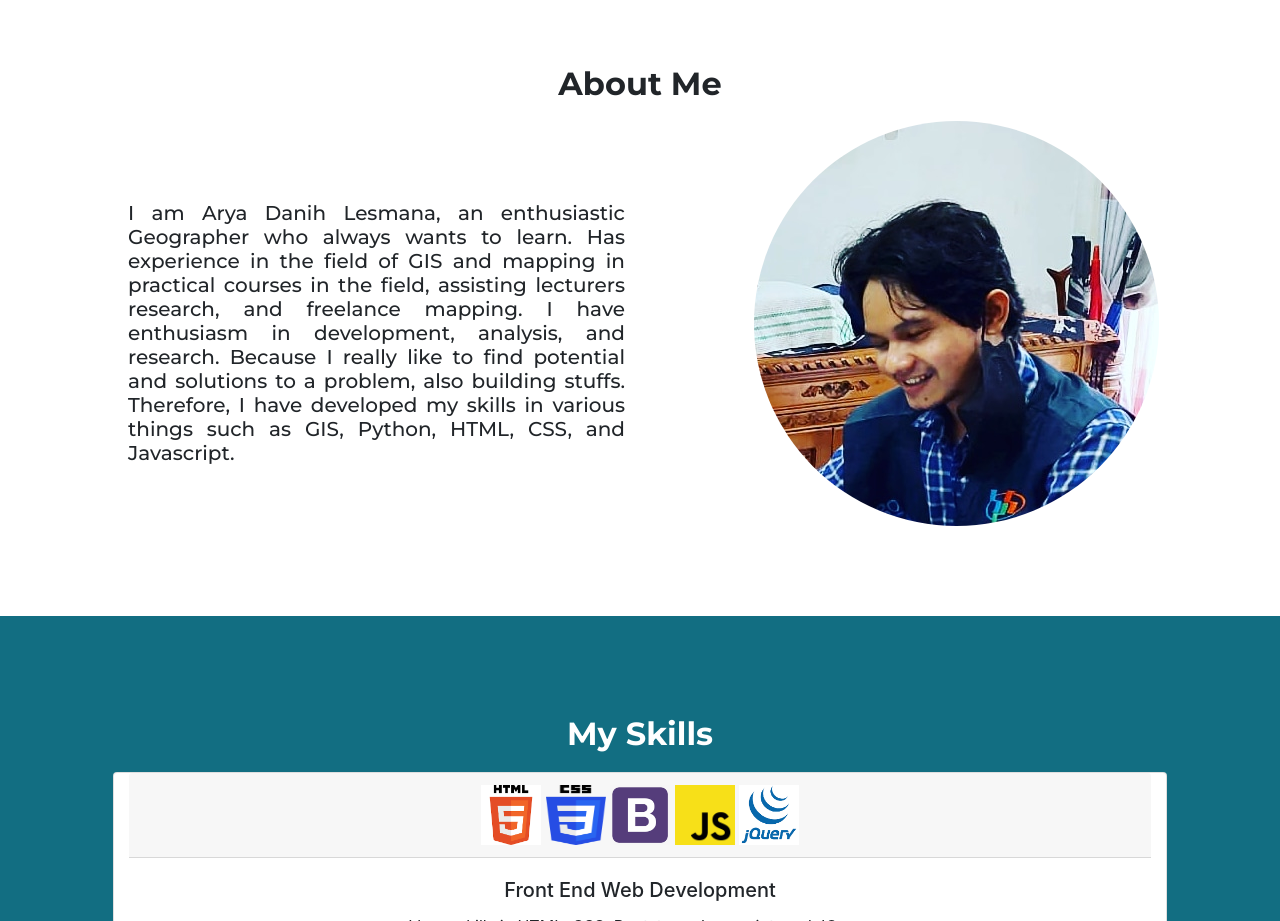
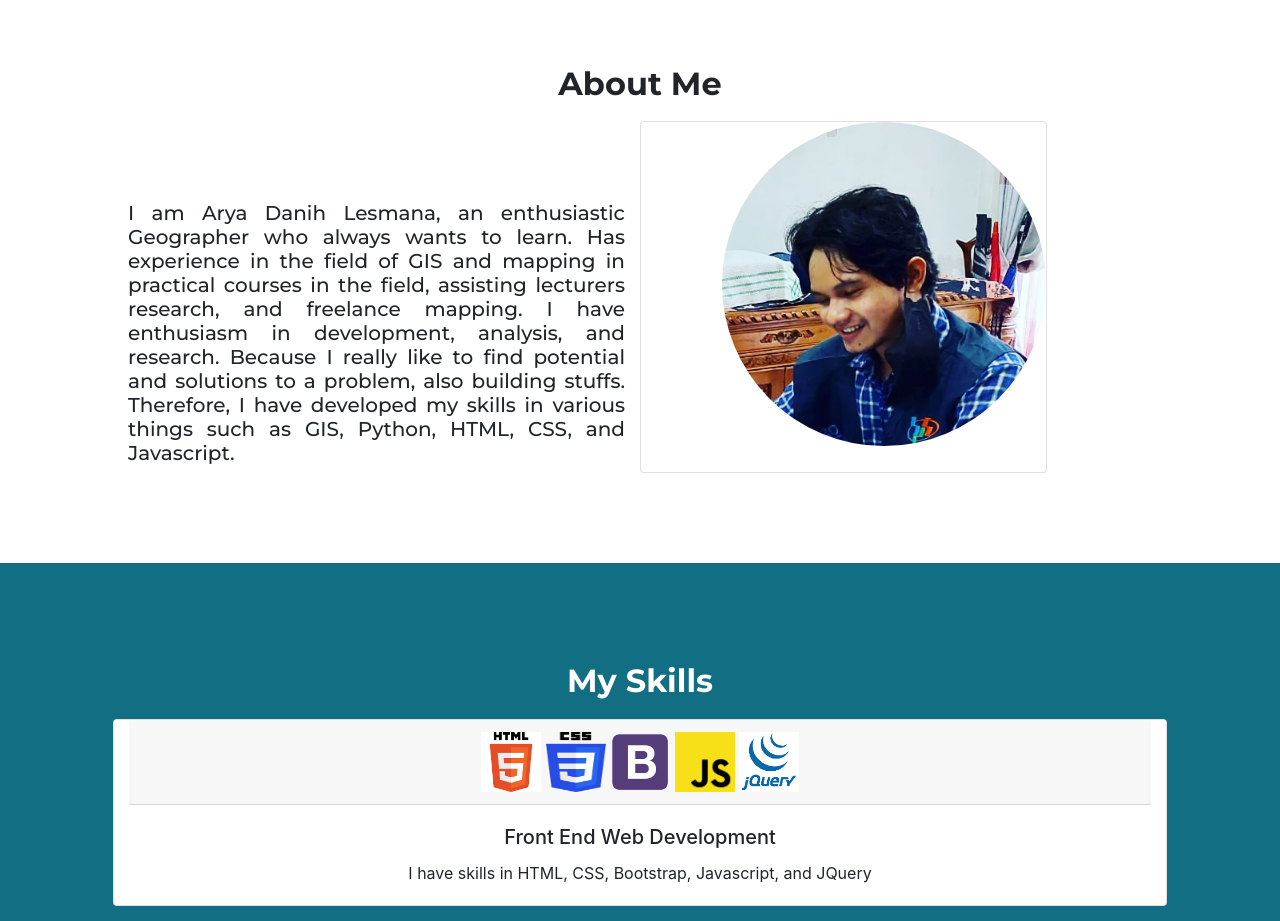
Before and after one commit to araraya/portofolio, a plain HTML site: page index.html in a window 1280 px wide. Shown: the part 860-1781 px from the top of the page. Drawn offline with nearby package versions, Linux system fonts and the light colour scheme.

Commit message:
Update index.html

```diff
--- a/index.html
+++ b/index.html
@@ -88,7 +88,7 @@
 
         </div>
 
-        <div class="col-lg-6 col-md-12">
+        <div class="card">
           <img class="title-image rounded-circle" src="image/arya.jpeg" alt="arya">
         </div>
 
```
